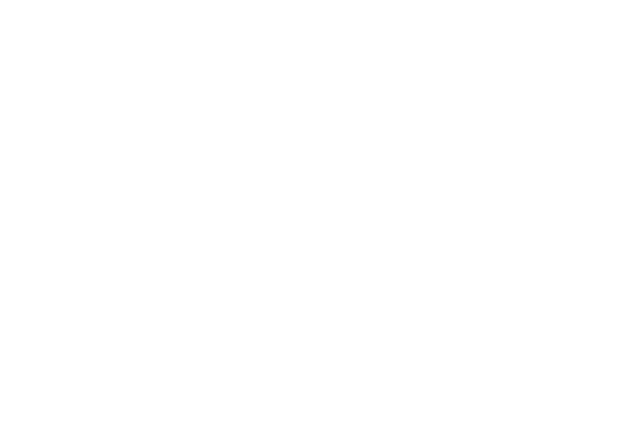
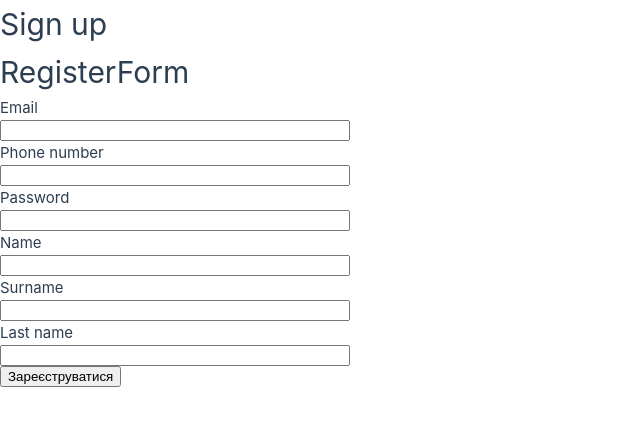
Before and after one commit to ImperatorYarik/React-Symfony-docker-template, a Vue app in the folder frontend/: page /register in a window 1280 px wide. Before the commit this address had no page. Shown: the top 426 px of the page, without its empty margins (0-640 px from the left). Built offline with nearby package versions, Linux system fonts and the light colour scheme.

Commit message:
[FEATURE] Saved registration form

```diff
--- a/frontend/src/assets/css/components/index.css
+++ b/frontend/src/assets/css/components/index.css
@@ -1 +1,2 @@
 @import "userCardComponent.css";
+@import "registerFrom.css";
--- /dev/null
+++ b/frontend/src/assets/css/components/registerFrom.css
@@ -0,0 +1,12 @@
+.register-from{
+
+}
+
+.register-from > * {
+    display: flex;
+    flex-direction: column;
+}
+
+.register-from > div > * {
+    max-width: 350px;
+}
--- /dev/null
+++ b/frontend/src/components/RegisterForm.vue
@@ -0,0 +1,62 @@
+<script setup>
+import axios from "axios";
+import {reactive} from "vue";
+
+const form = reactive({
+  name: "",
+  surname: "",
+  lastName: "",
+  email: "",
+  phoneNumber: "",
+  password: "",
+});
+
+const register = async () => {
+  try {
+    const response = await axios.post('https://localhost/api/registration', form);
+    console.log(response);
+    alert('User created');
+  }catch (error){
+    console.log('Registration failed with an error', error)
+    alert('Registration failed')
+  }
+};
+
+</script>
+
+<template>
+  <div>
+    <h1>RegisterForm</h1>
+    <form @submit.prevent="register" class="register-from">
+      <div>
+        <label for="email">Email</label>
+        <input type="email" name="email" id="email" v-model="form.email"/>
+      </div>
+      <div>
+        <label for="phone">Phone number</label>
+        <input type="text" name="phone" id="phone" v-model="form.phoneNumber" />
+      </div>
+      <div>
+        <label for="password">Password</label>
+        <input type="password" name="password" id="password" v-model="form.password"/>
+      </div>
+      <div>
+        <label for="name">Name</label>
+        <input type="text" name="name" id="name" v-model="form.name"/>
+      </div>
+      <div>
+        <label for="surname">Surname</label>
+        <input type="text" name="surname" id="surname" v-model="form.surname"/>
+      </div>
+      <div>
+        <label for="lastname">Last name</label>
+        <input type="text" name="lastname" id="lastname" v-model="form.lastName"/>
+      </div>
+      <button type="submit">Зареєструватися</button>
+    </form>
+  </div>
+</template>
+
+<style scoped>
+
+</style>
--- a/frontend/src/router/index.js
+++ b/frontend/src/router/index.js
@@ -7,6 +7,16 @@
       path: '/',
       name: 'myFirstComponent',
       component: () => import('../views/FirstVueComponent.vue')
+    },
+    {
+      path: '/login',
+      name: 'SignIn',
+      component: () => import('../views/SignInPage.vue')
+    },
+    {
+      path: '/register',
+      name: 'SignUp',
+      component: () => import('../views/SignUpPage.vue')
     }
   ]
 })
--- /dev/null
+++ b/frontend/src/views/SignInPage.vue
@@ -0,0 +1,14 @@
+<script setup>
+
+
+</script>
+
+<template>
+  <div>
+    <h1>Login</h1>
+  </div>
+</template>
+
+<style scoped>
+
+</style>
--- /dev/null
+++ b/frontend/src/views/SignUpPage.vue
@@ -0,0 +1,16 @@
+<script setup>
+
+
+import RegisterForm from "@/components/RegisterForm.vue";
+</script>
+
+<template>
+  <div>
+    <h1>Sign up</h1>
+    <RegisterForm/>
+  </div>
+</template>
+
+<style scoped>
+
+</style>
```
